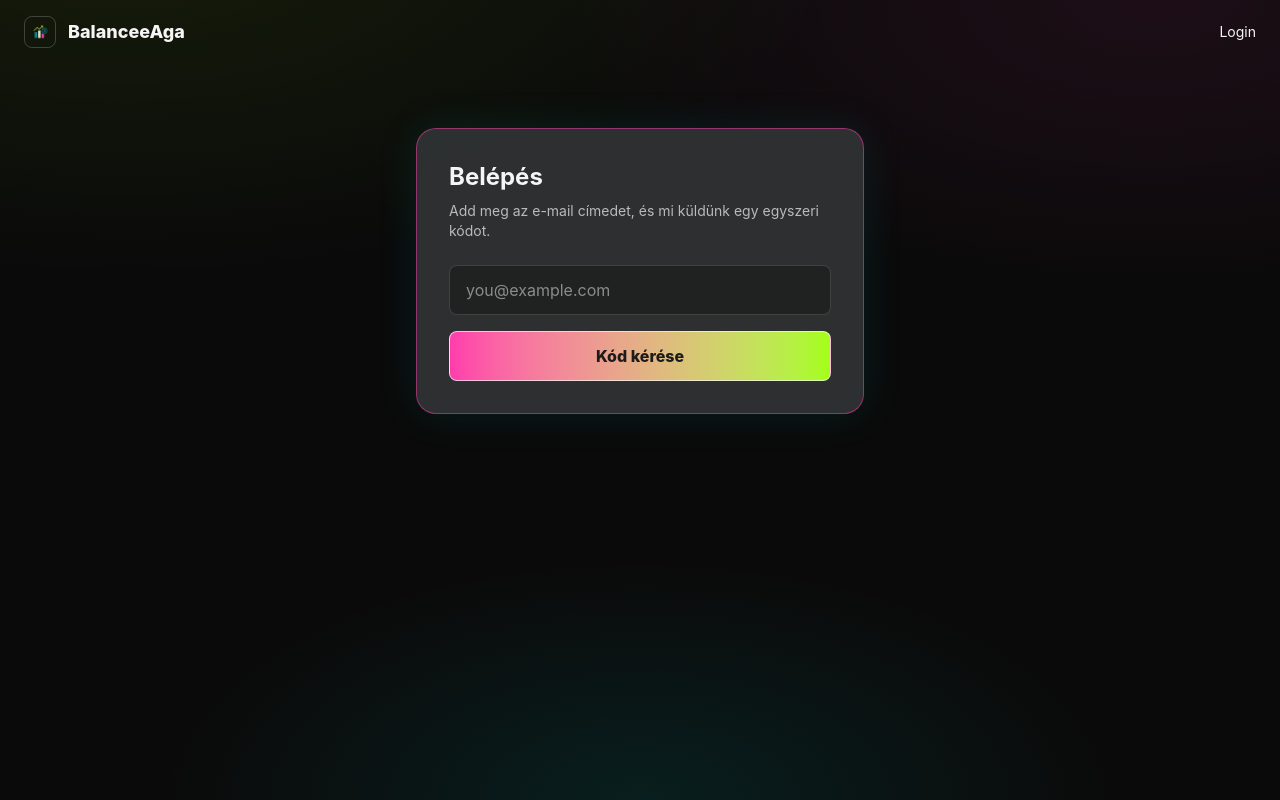
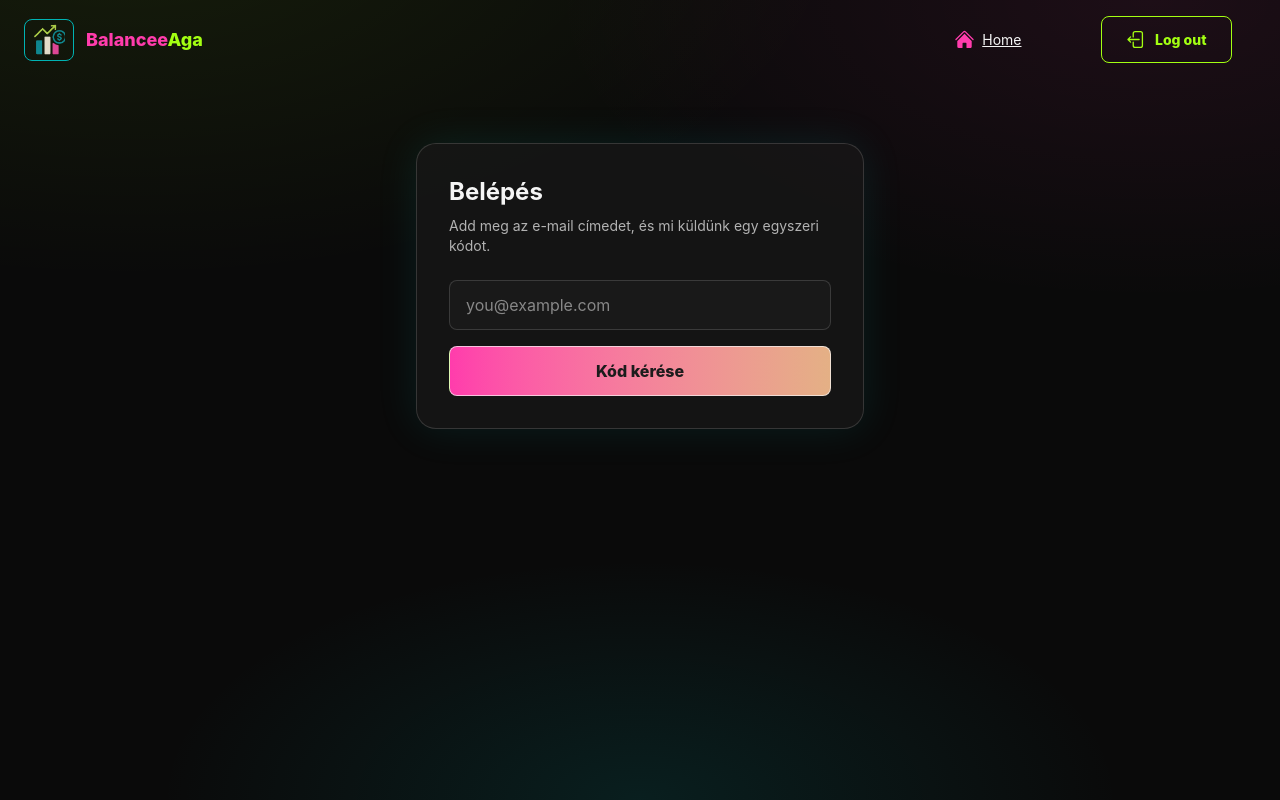
Before and after one commit to palyikris/balanceeaga, a React (Vite) app in the folder frontend/: page /login in a window 1280 px wide. Built offline with nearby package versions, Linux system fonts and the light colour scheme.

Commit message:
feat: implement OTP verification and logout functionality, enhance header component

```diff
--- a/frontend/src/App.tsx
+++ b/frontend/src/App.tsx
@@ -1,23 +1,9 @@
-import { Outlet, Link } from "react-router-dom";
-
+import { Outlet } from "react-router-dom";
+import Header from "./components/header/header";
 export default function App() {
   return (
     <div className="min-h-full text-offwhite">
-      <header className="px-6 py-4 flex items-center justify-between">
-        <div className="flex items-center gap-3">
-          <img
-            src="/logo.png"
-            className="h-8 w-8 rounded-lg border border-offwhite/20"
-            alt="logo"
-          />
-          <span className="font-extrabold text-lg">BalanceeAga</span>
-        </div>
-        <nav className="text-sm">
-          <Link to="/login" className="hover:underline">
-            Login
-          </Link>
-        </nav>
-      </header>
+      <Header></Header>
       <main className="px-6">
         <Outlet />
       </main>
--- /dev/null
+++ b/frontend/src/components/header/header.tsx
@@ -0,0 +1,84 @@
+import { supabase } from "@/lib/supabase";
+import { Link, useNavigate } from "react-router-dom";
+
+
+export default function Header() {
+
+  const navigate = useNavigate();
+
+  return (
+    <header className="px-6 py-4 flex items-center justify-between">
+      <div className="flex items-center gap-3">
+        <div className="flex items-center gap-2 border border-tealblue rounded-lg px-2 py-1">
+          <div className="h-8 w-8 overflow-hidden rounded-lg flex items-center justify-center">
+            <img
+              src="/logo.png"
+              className="h-12 w-12 object-cover"
+              style={{ transform: "scale(1.5)" }}
+              alt="logo"
+            />
+          </div>
+        </div>
+        <span className="font-extrabold text-lg">
+          <span className="text-electric">Balancee</span>
+          <span className="text-limeneon">Aga</span>
+        </span>
+      </div>
+      <nav className="text-sm px-6 flex items-center">
+        <Link
+          to="/"
+          className="underline"
+          style={{
+            display: "inline-flex",
+            alignItems: "center",
+            gap: ".5em",
+          }}
+        >
+          <svg
+            xmlns="http://www.w3.org/2000/svg"
+            viewBox="0 0 24 24"
+            fill="#FF3CAC"
+            className="size-6"
+            style={{
+              width: "1.5em",
+              height: "1.5em",
+              verticalAlign: "-0.125em",
+              color: "#A3FF12",
+            }}
+          >
+            <path d="M11.47 3.841a.75.75 0 0 1 1.06 0l8.69 8.69a.75.75 0 1 0 1.06-1.061l-8.689-8.69a2.25 2.25 0 0 0-3.182 0l-8.69 8.69a.75.75 0 1 0 1.061 1.06l8.69-8.689Z" />
+            <path d="m12 5.432 8.159 8.159c.03.03.06.058.091.086v6.198c0 1.035-.84 1.875-1.875 1.875H15a.75.75 0 0 1-.75-.75v-4.5a.75.75 0 0 0-.75-.75h-3a.75.75 0 0 0-.75.75V21a.75.75 0 0 1-.75.75H5.625a1.875 1.875 0 0 1-1.875-1.875v-6.198a2.29 2.29 0 0 0 .091-.086L12 5.432Z" />
+          </svg>
+          Home
+        </Link>
+        <button
+          className="flex items-center w-full py-3 font-extrabold rounded-lg text-limeneon border border-limeneon cursor-pointer btn-neo-green px-6 ml-20 gap-2"
+          onClick={async () => {
+            await supabase.auth.signOut();
+            console.log("User signed out");
+            navigate("/login", { replace: true });
+          }}
+        >
+          <svg
+            xmlns="http://www.w3.org/2000/svg"
+            viewBox="0 0 24 24"
+            className="size-6"
+            fill="#A3FF12"
+            style={{
+              width: "1.5em",
+              height: "1.5em",
+              color: "#A3FF12",
+            }}
+          >
+            <path
+              fillRule="evenodd"
+              d="M16.5 3.75a1.5 1.5 0 0 1 1.5 1.5v13.5a1.5 1.5 0 0 1-1.5 1.5h-6a1.5 1.5 0 0 1-1.5-1.5V15a.75.75 0 0 0-1.5 0v3.75a3 3 0 0 0 3 3h6a3 3 0 0 0 3-3V5.25a3 3 0 0 0-3-3h-6a3 3 0 0 0-3 3V9A.75.75 0 1 0 9 9V5.25a1.5 1.5 0 0 1 1.5-1.5h6ZM5.78 8.47a.75.75 0 0 0-1.06 0l-3 3a.75.75 0 0 0 0 1.06l3 3a.75.75 0 0 0 1.06-1.06l-1.72-1.72H15a.75.75 0 0 0 0-1.5H4.06l1.72-1.72a.75.75 0 0 0 0-1.06Z"
+              clipRule="evenodd"
+            />
+          </svg>
+          Log out
+        </button>
+      </nav>
+    </header>
+  );
+}
--- a/frontend/src/index.css
+++ b/frontend/src/index.css
@@ -1,5 +1,93 @@
 /* src/index.css (vagy app.css) */
 @import "tailwindcss";
+
+/* Komponens: „neo” gomb — shimmer sáv + finom lift + neon glow */
+@layer components {
+  .btn-neo {
+    position: relative;
+    overflow: hidden;
+    isolation: isolate;
+    will-change: transform, box-shadow, background-position;
+    transition: transform .25s ease, box-shadow .25s ease, opacity .2s ease;
+    background-size: 200% 200%;
+  }
+  .btn-neo:hover {
+    transform: translateY(-2px);
+    animation: var(--animate-gradient-pan);
+    box-shadow:
+      0 10px 24px rgba(255,60,172,.32), /* neon pink */
+      0 0 40px rgba(163,255,18,.18);    /* lime glow */
+  }
+  /* Shimmer csík (pszeudo-elem) */
+  .btn-neo::after {
+    content: "";
+    position: absolute;
+    top: -20%;
+    bottom: -20%;
+    left: -150%;
+    width: 55%;
+    background: linear-gradient(120deg,
+      rgba(255,255,255,0) 0%,
+      rgba(255,255,255,.35) 50%,
+      rgba(255,255,255,0) 100%);
+    transform: skewX(-20deg);
+    pointer-events: none;
+    opacity: .6;
+  }
+  .btn-neo:hover::after {
+    animation: shine .9s ease forwards;
+  }
+
+  /* Akadálymentesség: kevesebb mozgás, ha a user kéri */
+  @media (prefers-reduced-motion: reduce) {
+    .btn-neo, .btn-neo:hover { animation: none; transition: none; transform: none; }
+    .btn-neo:hover::after { animation: none; }
+  }
+}
+
+@layer components {
+  .btn-neo-green {
+    position: relative;
+    overflow: hidden;
+    isolation: isolate;
+    will-change: transform, box-shadow, background-position;
+    transition: transform .25s ease, box-shadow .25s ease, opacity .2s ease;
+    background-size: 200% 200%; /* a gradientünk tud „pörögni” */
+  }
+  .btn-neo-green:hover {
+    transform: translateY(-2px);
+    animation: var(--animate-gradient-pan);
+    box-shadow:
+      0 10px 24px rgba(163,255,18,.18), /* neon pink */
+      0 0 40px rgba(163,255,18,.18)    /* lime glow */
+  }
+  /* Shimmer csík (pszeudo-elem) */
+  .btn-neo-green::after {
+    content: "";
+    position: absolute;
+    top: -20%;
+    bottom: -20%;
+    left: -150%;
+    width: 55%;
+    background: linear-gradient(120deg,
+      rgba(255,255,255,0) 0%,
+      rgba(255,255,255,.35) 50%,
+      rgba(255,255,255,0) 100%);
+    transform: skewX(-20deg);
+    pointer-events: none;
+    opacity: .6;
+  }
+  .btn-neo-green:hover::after {
+    animation: shine .9s ease forwards;
+  }
+
+  /* Akadálymentesség: kevesebb mozgás, ha a user kéri */
+  @media (prefers-reduced-motion: reduce) {
+    .btn-neo-green, .btn-neo:hover { animation: none; transition: none; transform: none; }
+    .btn-neo-green:hover::after { animation: none; }
+  }
+}
+
 
 /* === BalanceeAga theme (Tailwind v4 @theme) ===
    A tokenek automatikusan utilitykké válnak: bg-*, text-*, shadow-*, rounded-*, stb.
--- a/frontend/src/pages/Home.tsx
+++ b/frontend/src/pages/Home.tsx
@@ -1,14 +1,20 @@
 import { useEffect, useState } from "react";
 import { supabase } from "@/lib/supabase";
+import { useNavigate } from "react-router-dom";
 
 export default function Home() {
   const [email, setEmail] = useState<string | null>(null);
+  const navigate = useNavigate();
 
   useEffect(() => {
-    supabase.auth.getUser().then(({ data }) => {
-      setEmail(data.user?.email ?? null);
+    supabase.auth.getUser().then(({ data: { user } }) => {
+      if (user?.email) {
+        setEmail(user.email);
+      } else {
+        navigate("/login", { replace: true });
+      }
     });
-  }, []);
+  }, [navigate]);
 
   return (
     <div className="mx-auto max-w-3xl mt-16">
--- a/frontend/src/pages/Login.tsx
+++ b/frontend/src/pages/Login.tsx
@@ -1,6 +1,6 @@
 import { useState } from "react";
 import type { FormEvent } from "react";
-import { apiPost } from "@/lib/api";
+import { supabase } from "@/lib/supabase";
 
 export default function Login() {
   const [email, setEmail] = useState("");
@@ -14,18 +14,22 @@ export default function Login() {
     setStatus("loading");
     setError(null);
     try {
-      await apiPost("/auth/send-login-email", { email });
+      supabase.auth.signInWithOtp({ email });
       setStatus("sent");
-    } catch (err: any) {
+    } catch (err: unknown) {
       console.log("err", err);
-      setError(err.message ?? "Hiba történt");
+      if (err instanceof Error) {
+        setError(err.message ?? "Hiba történt");
+      } else {
+        setError("Hiba történt");
+      }
       setStatus("error");
     }
   }
 
   return (
     <div className="mx-auto max-w-md mt-16">
-      <div className="rounded-2xl p-8 border border-electric/50 bg-coolgray/70 shadow-[0_0_40px_rgba(0,179,179,.12)]">
+      <div className="rounded-2xl p-8 border border-offwhite/15 bg-graphite/60 shadow-[0_0_40px_rgba(0,179,179,.12)]">
         <h1 className="text-2xl font-bold mb-2">Belépés</h1>
         <p className="text-sm text-offwhite/70 mb-6">
           Add meg az e-mail címedet, és mi küldünk egy egyszeri kódot.
@@ -38,11 +42,11 @@ export default function Login() {
             value={email}
             onChange={(e) => setEmail(e.target.value)}
             placeholder="you@example.com"
-            className="w-full px-4 py-3 rounded-lg bg-graphite/70 border border-offwhite/15 focus:border-limeneon outline-none"
+            className="w-full px-4 py-3 rounded-lg bg-graphite/70 border border-offwhite/15 focus:border-electric outline-none"
           />
           <button
             disabled={status === "loading"}
-            className="w-full py-3 font-extrabold rounded-lg bg-gradient-to-r from-electric to-limeneon text-graphite border border-offwhite/70 hover:opacity-95"
+            className="w-full py-3 font-extrabold rounded-lg bg-gradient-to-r from-electric to-limeneon text-graphite border border-offwhite/70 hover:opacity-95 cursor-pointer btn-neo"
           >
             {status === "loading" ? "Küldés..." : "Kód kérése"}
           </button>
```
Also changed, not shown: frontend/src/pages/Otp.tsx (+10 -11 lines), 2 other files (tests, documents, lock files or other folders).
